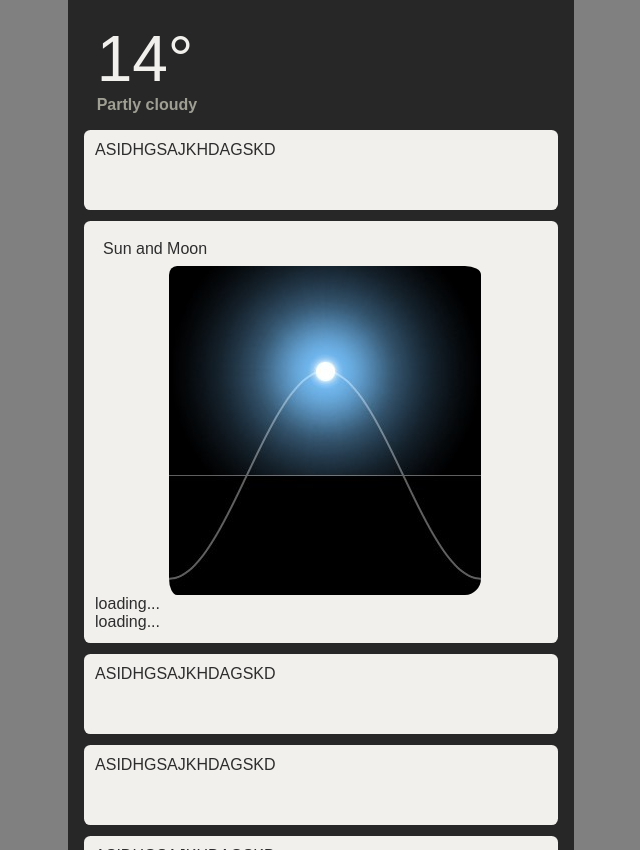
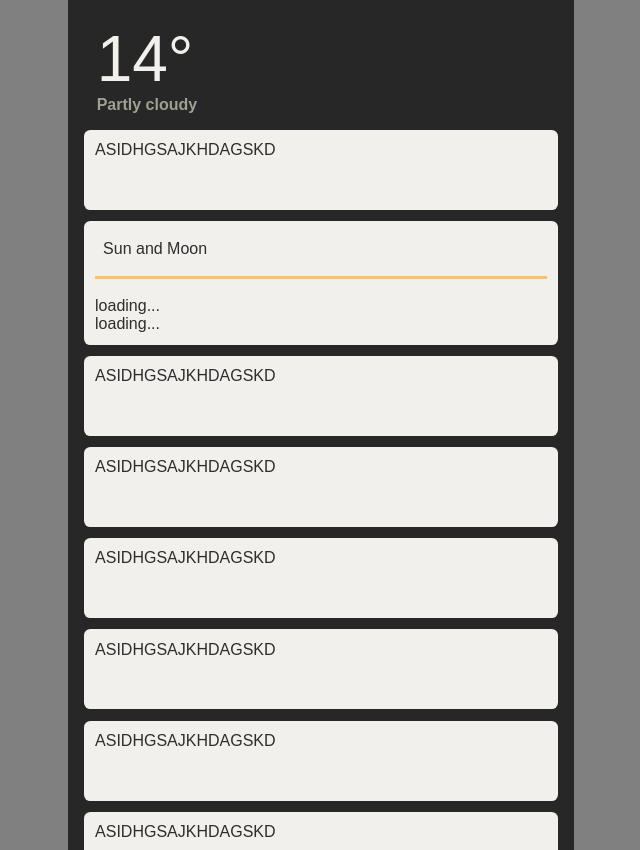
Before and after one commit to jamesWalker55/weatherapp-2, a React (Create React App) app: page / in a window 1280 px wide. Shown: the whole page, without its empty margins (319-959 px from the left). Built offline with nearby package versions, Linux system fonts and the light colour scheme; no server answers.

Commit message:
made a static progress bar (temp)

```diff
--- a/package.json
+++ b/package.json
@@ -9,6 +9,7 @@
     "react": "^17.0.2",
     "react-dom": "^17.0.2",
     "react-scripts": "5.0.0",
+    "suncalc": "^1.9.0",
     "web-vitals": "^2.1.0",
     "yarn": "^1.22.17"
   },
--- a/src/cards/sun-and-moon.js
+++ b/src/cards/sun-and-moon.js
@@ -9,7 +9,12 @@ class SunAndMoon extends Component {
     return (
       <div className="card">
         <p>Sun and Moon</p>
-        <img src={imagePath} alt="solar graph"></img>
+        {/* <img src={imagePath} alt="solar graph"></img> */}
+        <br></br>
+          <div class='barBorder'>
+            <div class='barColour'></div>
+          </div>
+          <br></br>
           <div><FetchSunriseTime></FetchSunriseTime></div>
           <div><FetchMoonriseTime></FetchMoonriseTime></div>
       </div>
--- a/src/cards/sun-moon.css
+++ b/src/cards/sun-moon.css
@@ -43,3 +43,19 @@ img{
     margin-top: -10px;
     margin-right: 0.5rem;
 }
+
+.barBorder {
+    background-color: rgb(169, 165, 165);
+    border-radius: 3%;
+    height: 3px;
+    /* padding-bottom: 1rem;
+    padding-top: 1rem;
+    padding-left: 0.7rem; */
+}
+.barColour {
+    background-color: rgb(246, 195, 102);
+    border-radius: 3%;
+    /* width: 10%; */
+    height: 3px;
+
+}
```
Also changed, not shown: 2 other files (tests, documents, lock files or other folders).
